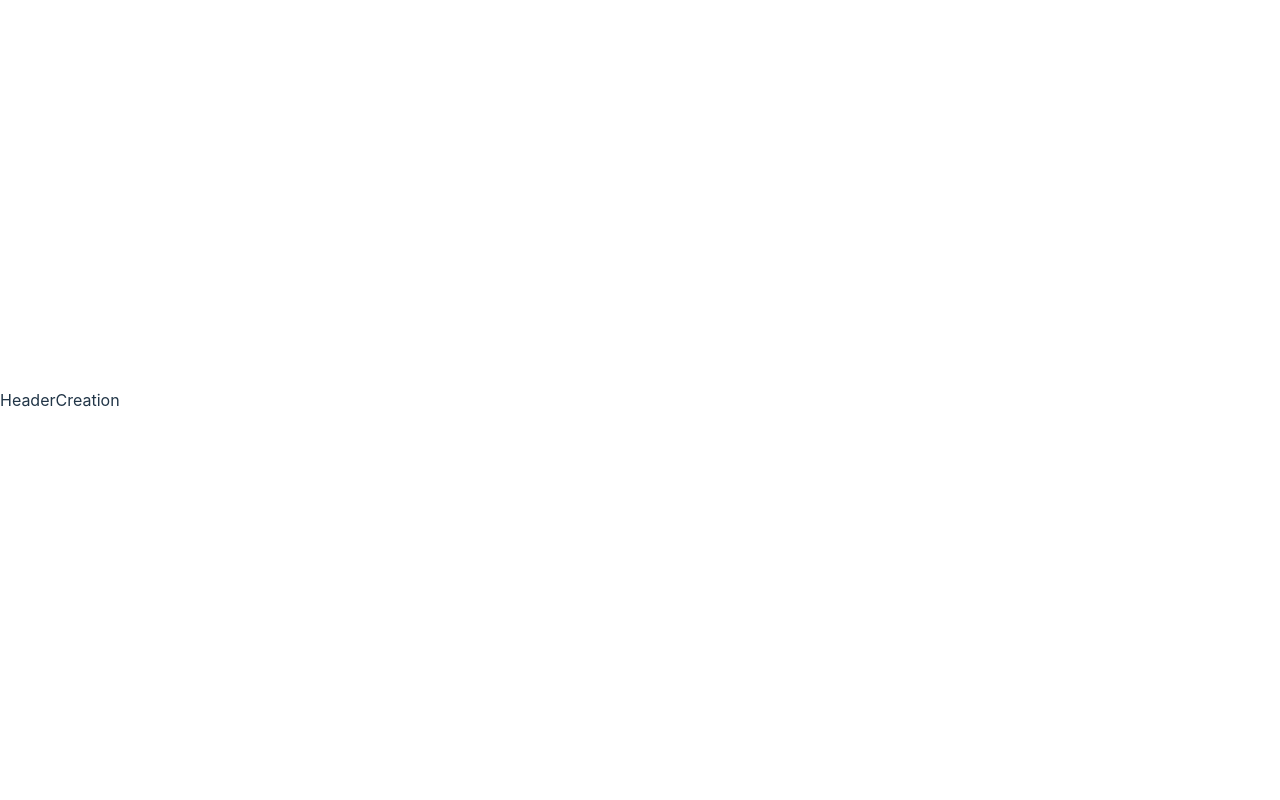
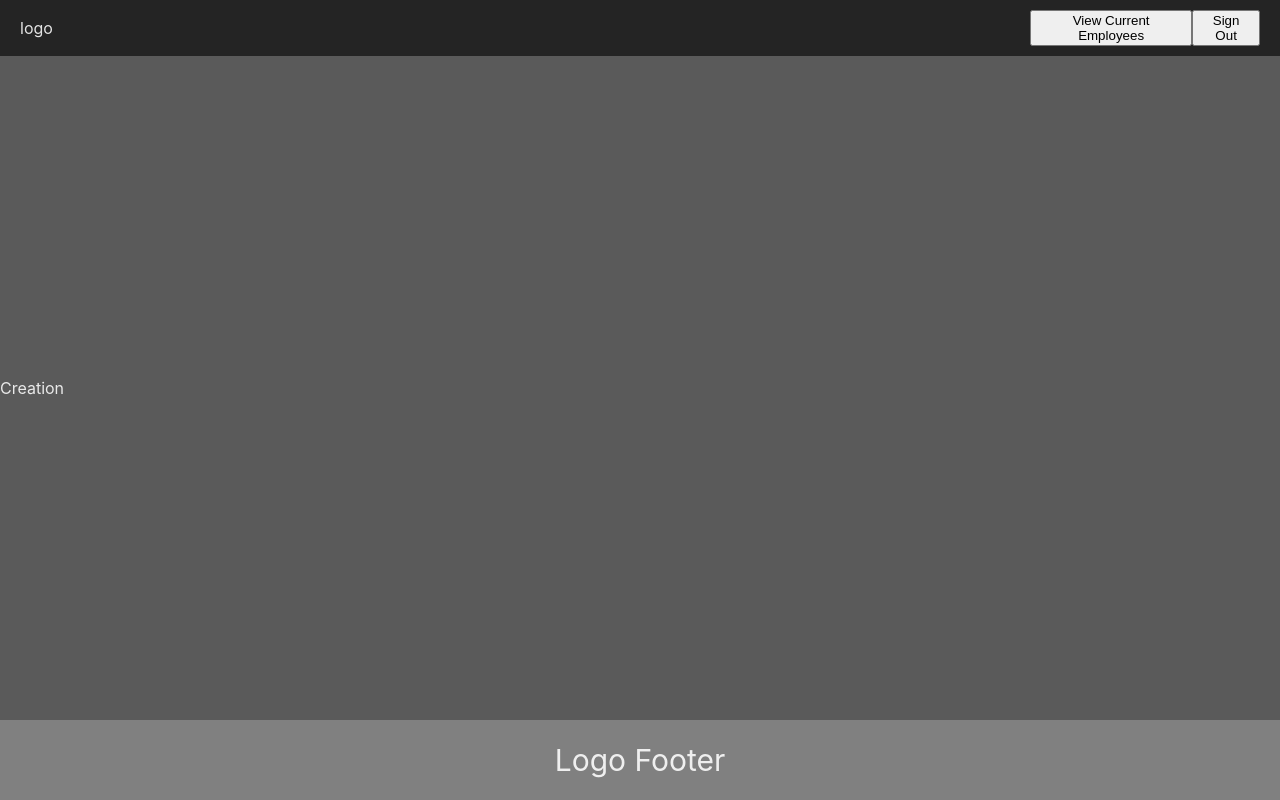
Before and after one commit to JorisMLN/JorisMonleon_14_30122022, a React (Vite) app in the folder HRnet/: page /display in a window 1280 px wide. Built offline with nearby package versions, Linux system fonts and the light colour scheme.

Commit message:
Maj UI V1 creation frame

```diff
--- a/HRnet/index.html
+++ b/HRnet/index.html
@@ -4,7 +4,7 @@
     <meta charset="UTF-8" />
     <link rel="icon" type="image/svg+xml" href="/vite.svg" />
     <meta name="viewport" content="width=device-width, initial-scale=1.0" />
-    <title>Vite + React + TS</title>
+    <title>HRnet - React</title>
   </head>
   <body>
     <div id="root"></div>
--- a/HRnet/src/features/Creation.tsx
+++ /dev/null
@@ -1,12 +0,0 @@
-import React from 'react';
-
-const Creation : React.FC = () => {
-
-  return (
-    <>
-      Creation
-    </>
-  )
-}
-
-export default Creation;
--- a/HRnet/src/index.css
+++ b/HRnet/src/index.css
@@ -6,7 +6,6 @@
 
   color-scheme: light dark;
   color: rgba(255, 255, 255, 0.87);
-  background-color: #242424;
 
   font-synthesis: none;
   text-rendering: optimizeLegibility;
@@ -15,56 +14,16 @@
   -webkit-text-size-adjust: 100%;
 }
 
-a {
-  font-weight: 500;
-  color: #646cff;
-  text-decoration: inherit;
-}
-a:hover {
-  color: #535bf2;
-}
-
 body {
   margin: 0;
-  display: flex;
-  place-items: center;
-  min-width: 320px;
-  min-height: 100vh;
+  font-family: -apple-system, BlinkMacSystemFont, 'Segoe UI', 'Roboto', 'Oxygen',
+    'Ubuntu', 'Cantarell', 'Fira Sans', 'Droid Sans', 'Helvetica Neue',
+    sans-serif;
+  -webkit-font-smoothing: antialiased;
+  -moz-osx-font-smoothing: grayscale;
 }
 
 h1 {
   font-size: 3.2em;
   line-height: 1.1;
 }
-
-button {
-  border-radius: 8px;
-  border: 1px solid transparent;
-  padding: 0.6em 1.2em;
-  font-size: 1em;
-  font-weight: 500;
-  font-family: inherit;
-  background-color: #1a1a1a;
-  cursor: pointer;
-  transition: border-color 0.25s;
-}
-button:hover {
-  border-color: #646cff;
-}
-button:focus,
-button:focus-visible {
-  outline: 4px auto -webkit-focus-ring-color;
-}
-
-@media (prefers-color-scheme: light) {
-  :root {
-    color: #213547;
-    background-color: #ffffff;
-  }
-  a:hover {
-    color: #747bff;
-  }
-  button {
-    background-color: #f9f9f9;
-  }
-}
--- a/HRnet/src/layout/Capsule.tsx
+++ b/HRnet/src/layout/Capsule.tsx
@@ -1,6 +1,7 @@
 import React from 'react';
 import Header from './Header';
-// import './capsule.scss';
+import Footer from './Footer';
+import './capsule.scss';
 
 
 interface ComponentsProps {
@@ -13,6 +14,7 @@ const Capsule : React.FC<ComponentsProps> = ({child}) => {
     <div className='capsule'>
       <Header />
       {child}
+      <Footer />
     </div>
   )
 }
--- a/HRnet/src/layout/CreationFrame.tsx
+++ b/HRnet/src/layout/CreationFrame.tsx
@@ -1,6 +1,6 @@
 import React from 'react';
 import Capsule from './Capsule';
-import Creation from '../features/Creation';
+import Creation from '../features/creation/Creation';
 
 
 const CreationFrame : React.FC = () => {
--- a/HRnet/src/layout/DisplayFrame.tsx
+++ b/HRnet/src/layout/DisplayFrame.tsx
@@ -1,6 +1,6 @@
 import React from 'react';
 import Capsule from './Capsule';
-import Display from '../features/Display';
+import Display from '../features/display/Display';
 
 
 const DisplayFrame : React.FC = () => {
--- a/HRnet/src/layout/Footer.tsx
+++ b/HRnet/src/layout/Footer.tsx
@@ -1,11 +1,12 @@
 import React from 'react';
+import './capsule.scss';
 
 const Footer : React.FC = () => {
 
   return (
-    <>
-      Header
-    </>
+    <div className='footer'>
+      <div className='footer__logo'> Logo Footer </div>
+    </div>
   )
 }
 
--- a/HRnet/src/layout/Header.tsx
+++ b/HRnet/src/layout/Header.tsx
@@ -1,5 +1,6 @@
 import React, { useEffect, useState } from 'react';
 import { useNavigate } from 'react-router-dom';
+import './capsule.scss';
 
 
 const Header : React.FC = () => {
@@ -7,9 +8,16 @@ const Header : React.FC = () => {
 
 
   return (
-    <>
-      Header
-    </>
+    <div className='header'>
+      <div className='header__left'>
+        logo
+      </div>
+
+      <nav>
+        <button> View Current Employees </button>
+        <button> Sign Out </button>
+      </nav>
+    </div>
   )
 }
 
--- /dev/null
+++ b/HRnet/src/layout/capsule.scss
@@ -0,0 +1,46 @@
+.capsule{
+  width: 100%;
+  height: 100vh;
+
+  display: flex;
+  flex-direction: column;
+  justify-content: space-between;
+
+  background-color: #5a5a5a;
+}
+
+.header{
+  background-color: #242424;
+  width: 100%;
+  height: 7vh;
+
+  display: flex;
+  justify-content: space-between;
+  align-items: center;
+
+  &__left{
+    margin-left: 20px;
+  }
+
+  nav{
+    margin-right: 20px;
+    width: 230px;
+
+    display: flex;
+    justify-content: space-between;
+  }
+}
+
+.footer{
+  background-color: grey;
+  width: 100%;
+  height: 10vh;
+
+  display: flex;
+  justify-content: space-around;
+  align-items: center;
+
+  &__logo{
+    font-size: 30px;
+  }
+}
```
Also changed, not shown: HRnet/src/features/creation/creation.scss (added, +53 -0 lines), HRnet/src/features/display/Display.tsx (renamed from HRnet/src/features/Display.tsx).
